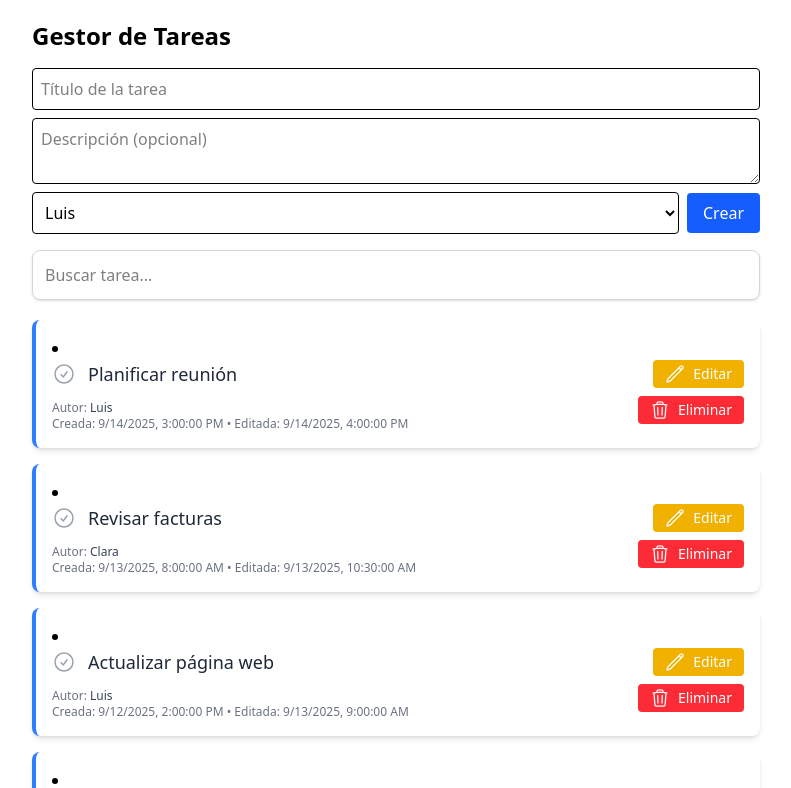
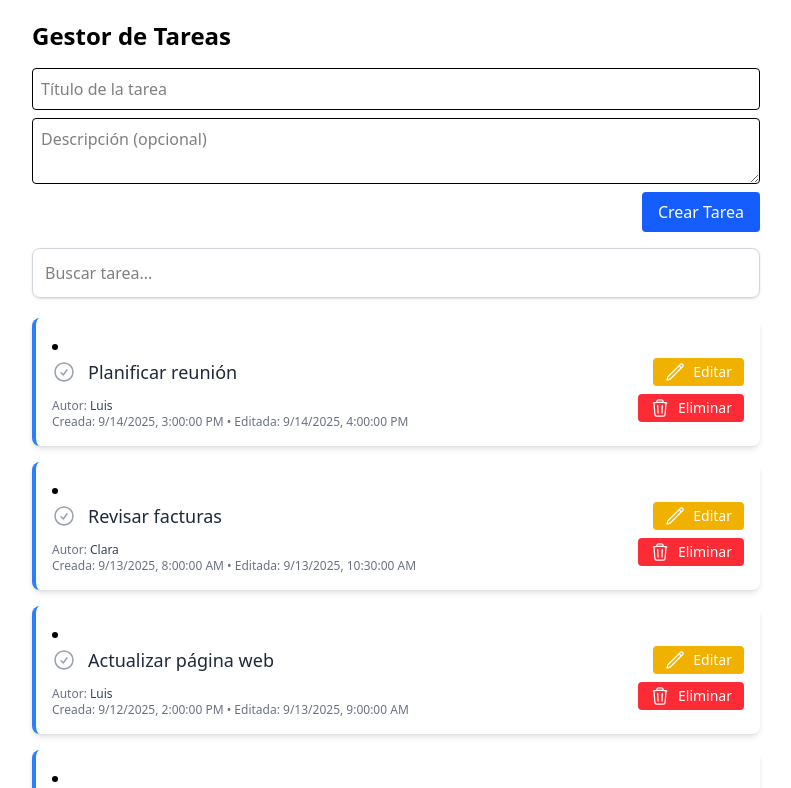
Before and after one commit to 11Nataly/todo-list-colaborativa, a React (Vite) app: page /tasks in a window 1280 px wide. Shown: the top 788 px of the page, without its empty margins (244-1035 px from the left). Built offline with nearby package versions, Linux system fonts and the light colour scheme.

Commit message:
fix(createTask): ahora las tareas reciben y guardan el usuario que creo la tarea Co-authored-by: 11Nataly 19nat.9295@gmail.com

```diff
--- a/src/App.jsx
+++ b/src/App.jsx
@@ -148,7 +148,7 @@ function TaskListPage() {
         <h1 className="text-2xl font-bold mb-4">Gestor de Tareas</h1>
 
         {/* Formulario para crear tareas (usa localTaskService internamente) */}
-      <AddTaskForm usuarios={usuarios} onCreated={handleCreated} />
+        <AddTaskForm onCreated={handleCreated} />
 
         {/* Buscador */}
         <SearchInput query={query} setQuery={setQuery} />
--- a/src/components/AddTaskForm.jsx
+++ b/src/components/AddTaskForm.jsx
@@ -1,31 +1,44 @@
-// src/components/AddTaskForm.jsx
-import React, { useEffect, useState } from "react";
+import React, { useState } from "react";
 import localTaskService from "../utils/localTaskService";
 import { toast } from "react-toastify";
 
-export default function AddTaskForm({ usuarios = [], onCreated }) {
+// Ya no necesitamos recibir 'usuarios' como prop, ya que el autor se toma del localStorage.
+// La prop 'usuarios' ahora es innecesaria, pero la dejamos para no romper App.jsx si no la quitas de allí.
+export default function AddTaskForm({ onCreated }) {
   const [titulo, setTitulo] = useState("");
   const [descripcion, setDescripcion] = useState("");
-  const [usuarioId, setUsuarioId] = useState("");
 
-  useEffect(() => {
-    // inicializa wrapper si hace falta
-    localTaskService.initIfNeeded();
-    // setear usuario por defecto si existen usuarios
-    if (usuarios && usuarios.length > 0 && !usuarioId) {
-      setUsuarioId(String(usuarios[0].id));
+  // NO necesitamos usuarioId en el estado ni el useEffect para inicializarlo
+
+  // Función auxiliar para obtener el ID del usuario logueado de localStorage
+  const getLoggedUserId = () => {
+    try {
+      // 1. Obtener la cadena de texto del usuario guardado
+      const storedUser = localStorage.getItem("user");
+      if (storedUser) {
+        // 2. Parsear a objeto
+        const user = JSON.parse(storedUser);
+        // 3. Devolver el ID (asegúrate de que sea un número o que el servicio lo maneje)
+        return user ? Number(user.id) : null;
+      }
+    } catch (e) {
+      console.error("Error al leer el usuario de localStorage:", e);
     }
-  // eslint-disable-next-line react-hooks/exhaustive-deps
-  }, [usuarios]);
+    return null;
+  };
 
   const handleSubmit = (e) => {
     e.preventDefault();
+    const autorId = getLoggedUserId();
+
     if (!titulo.trim()) {
       toast.error("El título no puede estar vacío");
       return;
     }
-    if (!usuarioId) {
-      toast.error("Selecciona un usuario");
+
+    // 💡 Validación clave: Asegurarse de que hay un usuario logueado
+    if (!autorId) {
+      toast.error("🚨 Error: Debes iniciar sesión para crear tareas.");
       return;
     }
 
@@ -33,12 +46,16 @@ export default function AddTaskForm({ usuarios = [], onCreated }) {
       const nueva = localTaskService.crearTarea({
         titulo: titulo.trim(),
         descripcion: descripcion.trim(),
-        usuarioId: Number(usuarioId),
+        // 💡 Usamos el ID del usuario logueado como autor
+        usuarioId: autorId,
       });
 
       toast.success("✅ Tarea creada correctamente");
       setTitulo("");
       setDescripcion("");
+      // Opcional: limpiar la descripción si la tarea se creó
+      setDescripcion("");
+
       if (onCreated) onCreated(nueva);
     } catch (err) {
       console.error("Error creando tarea:", err);
@@ -47,6 +64,7 @@ export default function AddTaskForm({ usuarios = [], onCreated }) {
   };
 
   return (
+    // Hemos eliminado el 'select' de usuario del formulario
     <form onSubmit={handleSubmit} className="mb-4 grid grid-cols-1 gap-2">
       <input
         value={titulo}
@@ -61,25 +79,14 @@ export default function AddTaskForm({ usuarios = [], onCreated }) {
         className="border p-2 rounded w-full"
         rows={2}
       />
-      <div className="flex gap-2 items-center">
-        <select
-          value={usuarioId}
-          onChange={(e) => setUsuarioId(e.target.value)}
-          className="border p-2 rounded flex-1"
-        >
-          <option value="">Asignar a...</option>
-          {usuarios.map((u) => (
-            <option key={u.id} value={u.id}>
-              {u.nombre}
-            </option>
-          ))}
-        </select>
+      <div className="flex justify-end"> {/* Ajustamos el diseño */}
+        {/* Eliminamos el select de usuarios */}
 
         <button
           type="submit"
           className="px-4 py-2 bg-blue-600 text-white rounded hover:bg-blue-700"
         >
-          Crear
+          Crear Tarea
         </button>
       </div>
     </form>
```
Lines whose indentation alone changed are shown as unchanged.
